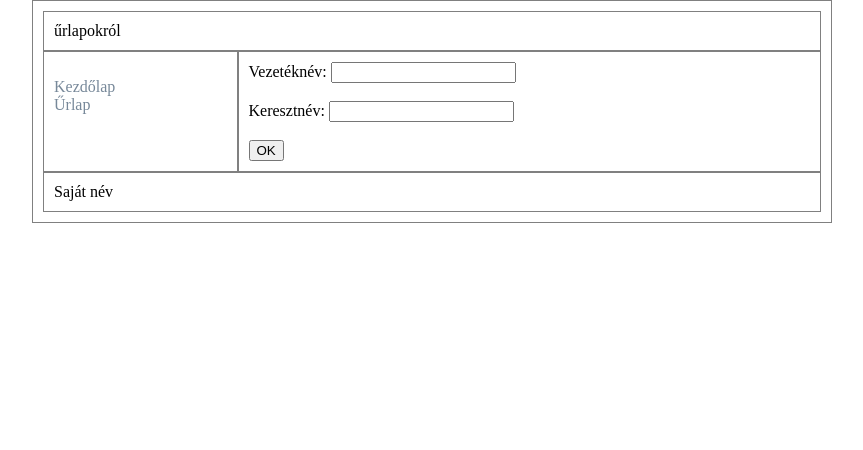
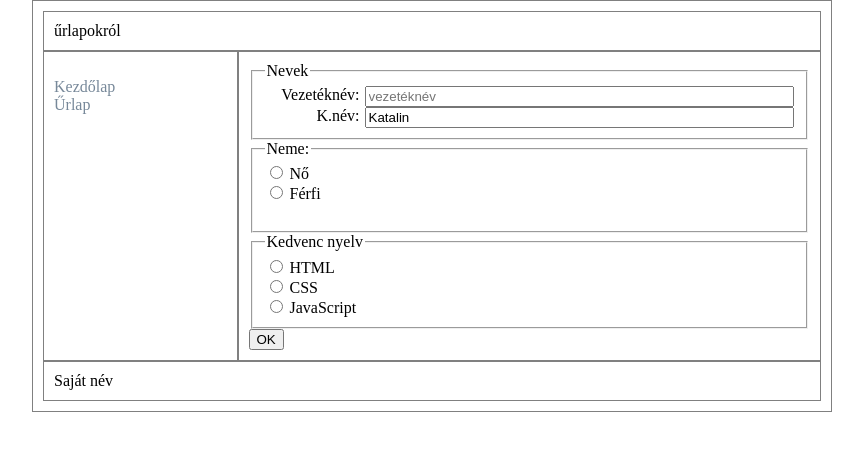
Before and after one commit to csefikatalin/urlap, a plain HTML site: page urlap.html in a window 1280 px wide. Shown: the whole page, without its empty margins (208-1071 px from the left). Drawn offline with Linux system fonts and the light colour scheme.

Commit message:
űrlapok formázása, raádiógombok, fieldset, placeholder

```diff
--- a/stilus.css
+++ b/stilus.css
@@ -56,6 +56,15 @@ main {
     max-width: 800px;
     margin: auto;
 }
+/*űrlap formázása*/
+#nevek {
+    display: grid;
+    grid-template-columns: 100px auto;
+}
+#nevek label {
+    text-align: right;
+    padding-right: 5px;
+}
 
 @media screen and (max-width: 600px) {
     main {
@@ -80,4 +89,12 @@ main {
         display: grid;
         grid-template-columns: 1fr 1fr;
     }
+
+    #nevek {
+        grid-template-columns: auto;
+        font-size: 15pt;
+    }
+    #nevek label {
+        text-align: left;
+    }
 }
--- a/urlap.html
+++ b/urlap.html
@@ -18,14 +18,62 @@
                 </ul>
             </nav>
             <article>
-                <form action="/action_page.php" method="post">
-                    <label for="vnev">Vezetéknév: </label>
-                    <input type="text" id="vnev" name="vnev" /><br /><br />
-
-                    <label for="knev">Keresztnév: </label>
-                    <input type="text" id="knev" name="knev" /><br /><br />
-
-                    <input type="submit" value="OK" />
+                <form>
+                    <fieldset id="nevek">
+                        <legend>Nevek</legend>
+                        <label for="vnev">Vezetéknév: </label>
+                        <input
+                            type="text"
+                            id="vnev"
+                            name="vnev"
+                            placeholder="vezetéknév"
+                        />
+                        <label for="knev">K.név: </label>
+                        <input
+                            type="text"
+                            id="knev"
+                            name="knev"
+                            value="Katalin"
+                        />
+                    </fieldset>
+                    <fieldset>
+                        <legend>Neme:</legend>
+                        <input
+                            type="radio"
+                            id="ferfi"
+                            name="nem"
+                            value="férfi"
+                        />
+                        <label for="no">Nő</label><br />
+                        <input type="radio" id="no" name="nem" value="nő" />
+                        <label for="ferfi">Férfi</label><br />
+                        <br />
+                    </fieldset>
+                    <fieldset>
+                        <legend>Kedvenc nyelv</legend>
+                        <input
+                            type="radio"
+                            id="html"
+                            name="fav_language"
+                            value="HTML"
+                        />
+                        <label for="html">HTML</label><br />
+                        <input
+                            type="radio"
+                            id="css"
+                            name="fav_language"
+                            value="CSS"
+                        />
+                        <label for="css">CSS</label><br />
+                        <input
+                            type="radio"
+                            id="javascript"
+                            name="fav_language"
+                            value="JavaScript"
+                        />
+                        <label for="javascript">JavaScript</label>
+                    </fieldset>
+                    <input type="button" value="OK" />
                 </form>
             </article>
             <footer>Saját név</footer>
```
